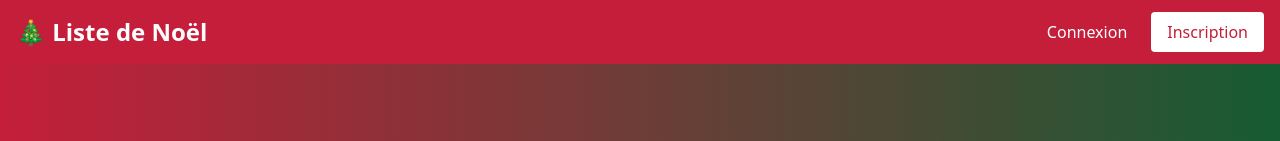
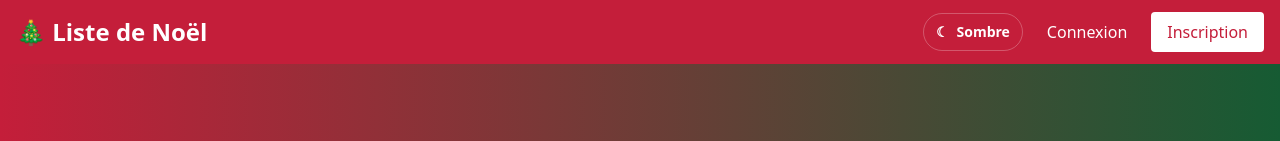
Before and after one commit to MBoussel/LaHotte-Front, a React (Vite) app: page / in a window 1280 px wide. Shown: the top 141 px of the page. Built offline with nearby package versions, Linux system fonts and the light colour scheme; no server answers.

Commit message:
Ajoute le bouton de bascule clair sombre

```diff
--- a/src/components/layout/Navbar.tsx
+++ b/src/components/layout/Navbar.tsx
@@ -3,7 +3,9 @@ import { Link, useNavigate } from 'react-router-dom';
 import { useAuth } from '../../utils/AuthContext';
 import PendingInvitations from '../familles/PendingInvitations';
 
-const Navbar = () => {
+type NavbarProps = { theme: 'light' | 'dark'; onToggleTheme: () => void };
+
+const Navbar = ({ theme, onToggleTheme }: NavbarProps) => {
   const { user, logout } = useAuth();
   const navigate = useNavigate();
   const [isMenuOpen, setIsMenuOpen] = useState(false);
@@ -63,6 +65,10 @@ const Navbar = () => {
 
           {/* Desktop Navigation */}
           <div className="hidden lg:flex items-center gap-6">
+            <button type="button" onClick={onToggleTheme} aria-label={theme === 'light' ? 'Activer le mode sombre' : 'Activer le mode clair'} className="theme-switch inline-flex items-center gap-2 rounded-full border border-white/25 px-3 py-2 text-sm font-semibold text-white transition hover:bg-white/10">
+              <span aria-hidden="true">{theme === 'light' ? '☾' : '☀'}</span>
+              <span>{theme === 'light' ? 'Sombre' : 'Clair'}</span>
+            </button>
             {user ? (
               <>
                 <Link to="/familles" className="hover:text-christmas-gold transition">
@@ -110,6 +116,10 @@ const Navbar = () => {
         {/* Mobile Menu */}
         {isMenuOpen && (
           <div className="lg:hidden border-t border-red-700 py-4">
+            <button type="button" onClick={onToggleTheme} className="theme-switch mx-2 mb-3 inline-flex items-center gap-2 rounded-full border border-white/25 px-3 py-2 text-sm font-semibold text-white">
+              <span aria-hidden="true">{theme === 'light' ? '☾' : '☀'}</span>
+              {theme === 'light' ? 'Passer en mode sombre' : 'Passer en mode clair'}
+            </button>
             {user ? (
               <div className="flex flex-col space-y-3">
                 <div className="px-4 py-2 bg-red-700 rounded">
```
